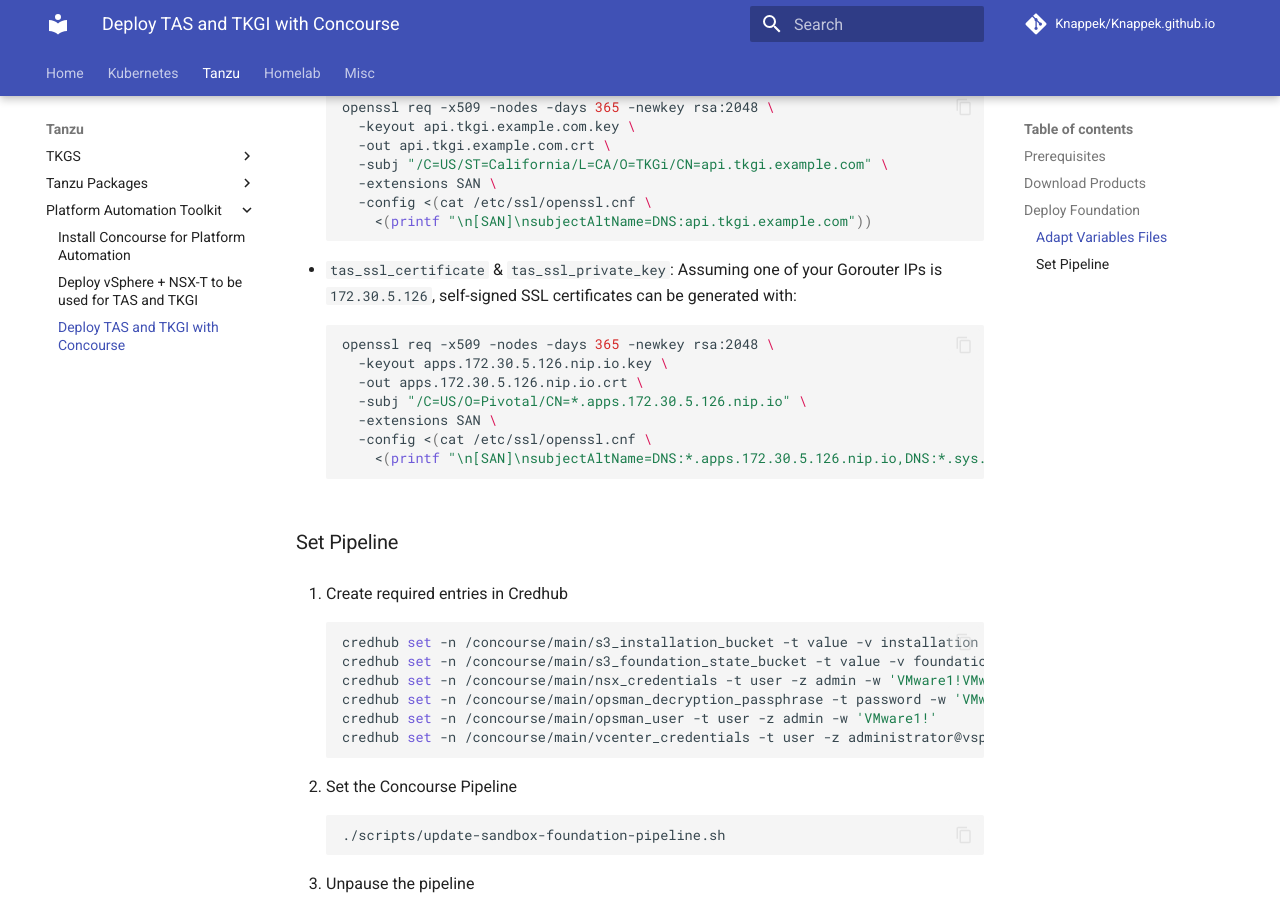
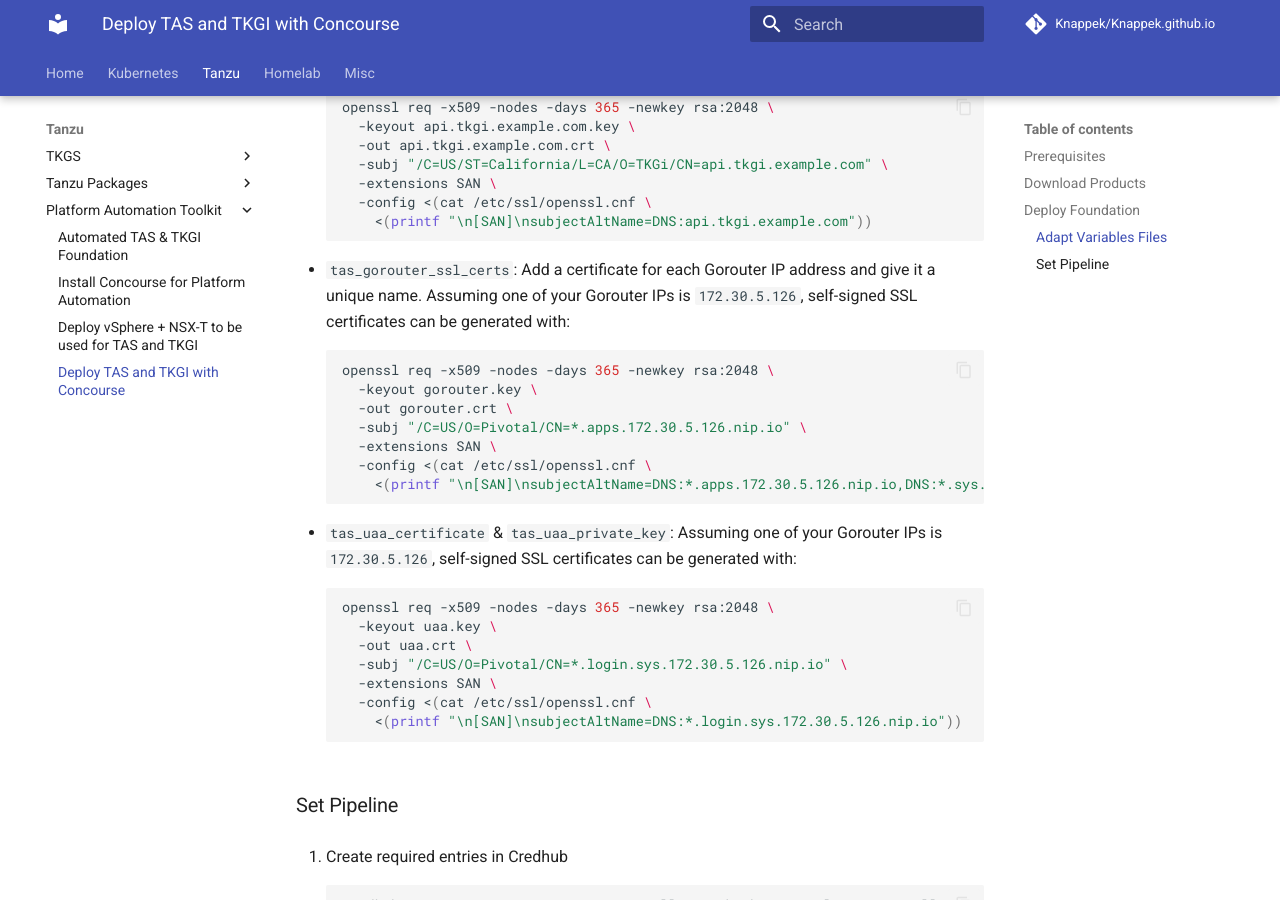
Before and after one commit to Knappek/Knappek.github.io, an MkDocs documentation site: the page built from docs/tanzu/platform-automation-toolkit/deploy-tas-tkgi-with-concourse.md, in a window 1280 px wide and 900 px high, scrolled down 2493 px. Built offline with MkDocs 1.6.1 and Material for MkDocs 9.7.7, drawn with Linux system fonts in a browser that asks for light colours; comment, search, counter and statistics services are not loaded.

Commit message:
continue pa toolkit docs and document nsx segment routing

````diff
--- a/docs/tanzu/platform-automation-toolkit/deploy-tas-tkgi-with-concourse.md
+++ b/docs/tanzu/platform-automation-toolkit/deploy-tas-tkgi-with-concourse.md
@@ -91,16 +91,28 @@
         <(printf "\n[SAN]\nsubjectAltName=DNS:api.tkgi.example.com"))
     ```
 
-* `tas_ssl_certificate` & `tas_ssl_private_key`: Assuming one of your Gorouter IPs is `172.30.5.126`, self-signed SSL certificates can be generated with:
+* `tas_gorouter_ssl_certs`: Add a certificate for each Gorouter IP address and give it a unique name. Assuming one of your Gorouter IPs is `172.30.5.126`, self-signed SSL certificates can be generated with:
 
     ```shell
     openssl req -x509 -nodes -days 365 -newkey rsa:2048 \
-      -keyout apps.172.30.5.126.nip.io.key \
-      -out apps.172.30.5.126.nip.io.crt \
+      -keyout gorouter.key \
+      -out gorouter.crt \
       -subj "/C=US/O=Pivotal/CN=*.apps.172.30.5.126.nip.io" \
       -extensions SAN \
       -config <(cat /etc/ssl/openssl.cnf \
         <(printf "\n[SAN]\nsubjectAltName=DNS:*.apps.172.30.5.126.nip.io,DNS:*.sys.172.30.5.126.nip.io,DNS:sys.172.30.5.126.nip.io,DNS:*.172.30.5.126.nip.io,DNS:172.30.5.126.nip.io"))
+    ```
+
+* `tas_uaa_certificate` & `tas_uaa_private_key`: Assuming one of your Gorouter IPs is `172.30.5.126`, self-signed SSL certificates can be generated with:
+
+    ```shell
+    openssl req -x509 -nodes -days 365 -newkey rsa:2048 \
+      -keyout uaa.key \
+      -out uaa.crt \
+      -subj "/C=US/O=Pivotal/CN=*.login.sys.172.30.5.126.nip.io" \
+      -extensions SAN \
+      -config <(cat /etc/ssl/openssl.cnf \
+        <(printf "\n[SAN]\nsubjectAltName=DNS:*.login.sys.172.30.5.126.nip.io"))
     ```
 
 ### Set Pipeline
--- a/mkdocs.yml
+++ b/mkdocs.yml
@@ -24,6 +24,7 @@
     - Intro: tanzu/tanzu-packages/index.md
     - Airgapped Installation: tanzu/tanzu-packages/deploy-packages-airgapped.md
   - Platform Automation Toolkit:
+    - Automated TAS & TKGI Foundation: tanzu/platform-automation-toolkit/index.md
     - Install Concourse for Platform Automation: tanzu/platform-automation-toolkit/install-concourse-for-platform-automation.md
     - Deploy vSphere + NSX-T to be used for TAS and TKGI: tanzu/platform-automation-toolkit/deploy-vsphere-with-nsxt-for-tas-tkgi.md
     - Deploy TAS and TKGI with Concourse: tanzu/platform-automation-toolkit/deploy-tas-tkgi-with-concourse.md
````
Also changed, not shown: docs/homelab/index.md (+13 -0 lines), docs/tanzu/platform-automation-toolkit/deploy-vsphere-with-nsxt-for-tas-tkgi.md (+3 -1 lines), docs/tanzu/platform-automation-toolkit/index.md (added, +16 -0 lines), docs/tanzu/platform-automation-toolkit/install-concourse-for-platform-automation.md (+8 -6 lines), docs/tanzu/platform-automation-toolkit/images/pa-toolkit-target-architecture.png (added), 1 other file.
